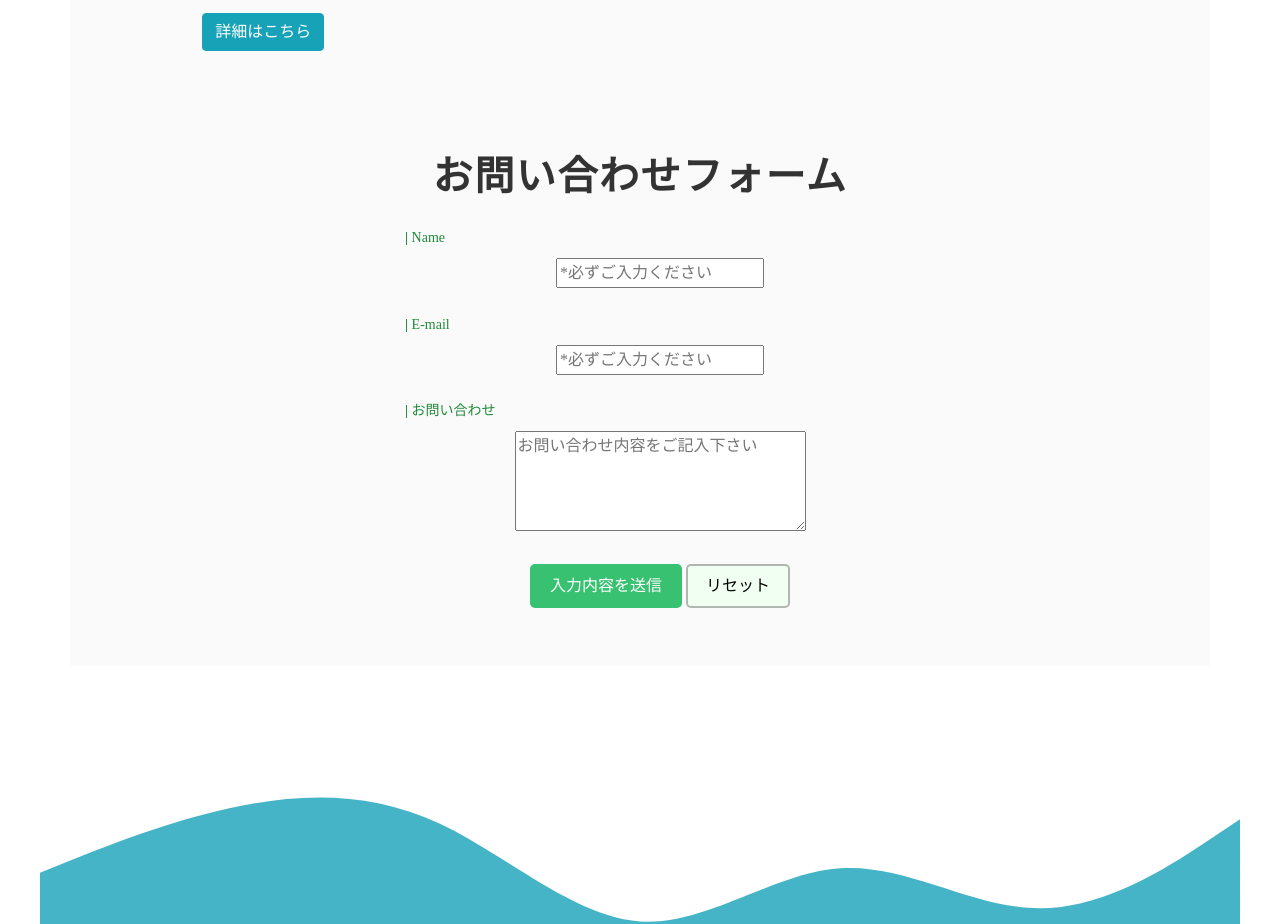
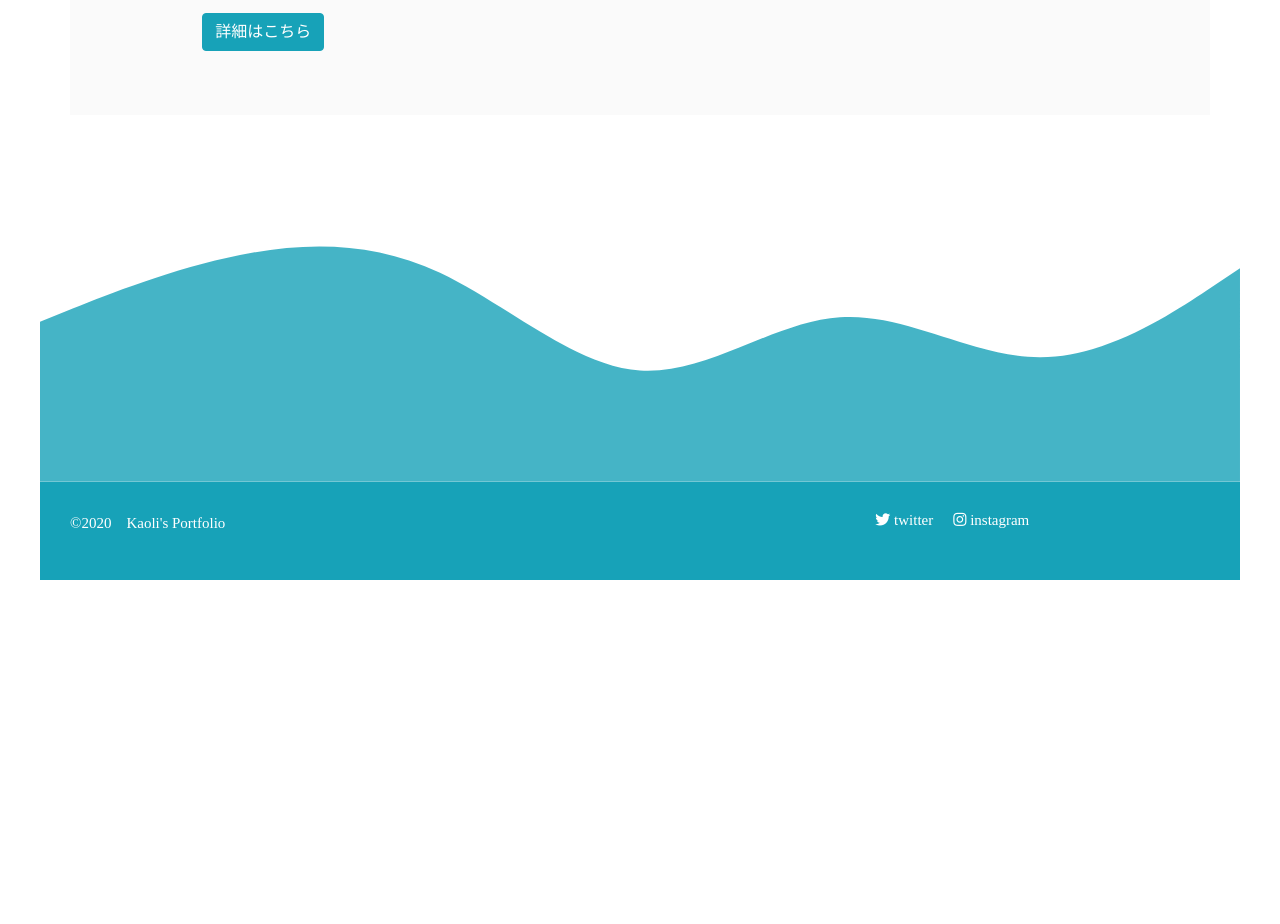
Before and after one commit to souchinatu/portfolio-site, a plain HTML site: page index.html in a window 1280 px wide. Shown: the part 2701-3625 px from the top of the page. After the commit the page ends 3321 px from the top, so only its background shows below. Drawn offline with nearby package versions, Linux system fonts and the light colour scheme; a script that the page names is missing.

Commit message:
Add files via upload

```diff
--- a/index.html
+++ b/index.html
@@ -195,36 +195,9 @@
 </div>
 <div
       class="formrun-embed"
-      data-formrun-form="@scnmks--1609631427"
+      data-formrun-form="https://form.run/@scnmks--1609631427"
       data-formrun-redirect="true">
     </div>
-
-<section class="form">
-  <h2>お問い合わせフォーム</h2>
-
-  <div class="contact-form">
-
-      <!-- class, action, methodを変更しないでください -->
-    <form class="formrun" action="https://form.run/api/v1/r/lb1ogp4k8i3ukdllll7vuuqo" method="post">
-      <!-- ↓自由に要素を追加・編集することができます -->
-
-      <!-- 入力フォームのラップ -->
-      <div class="contact-wrap">
-        <p><span>| </span>Name</p>
-          <input name="お名前" id="name" class="form" type="name" value="" placeholder="*必ずご入力ください">
-        <p><span>| </span>E-mail</p>
-          <input name="メールアドレス" id="email" class="form" type="email" value="" placeholder="*必ずご入力ください" data-formrun-type="email" data-formrun-required>
-        <p><span>| </span>お問い合わせ</p>
-          <textarea name="お問い合わせ内容" id="contact" class="form" cols="30" rows="5" value="" placeholder="お問い合わせ内容をご記入下さい"  data-formrun-required></textarea>
-      </div>
-
-      <!-- 送信ボタンのラップ -->
-      <div class="contact-submit">
-        <button id="submit" type="submit" data-formrun-error-text="未入力の項目があります" data-formrun-submitting-text="送信中...">入力内容を送信</button>
-        <input id="reset" type="reset" value="リセット">
-      </div>
-
-    </form>
 
   </div>
 </section>
```
